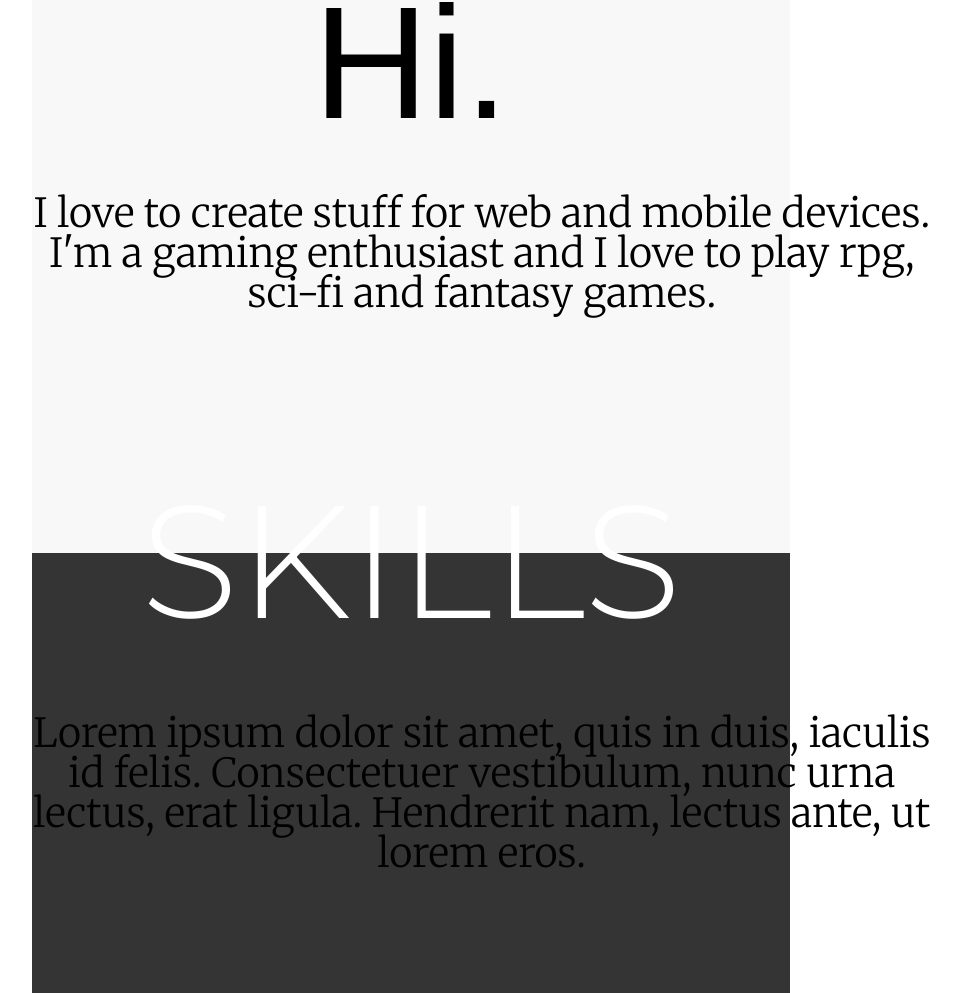
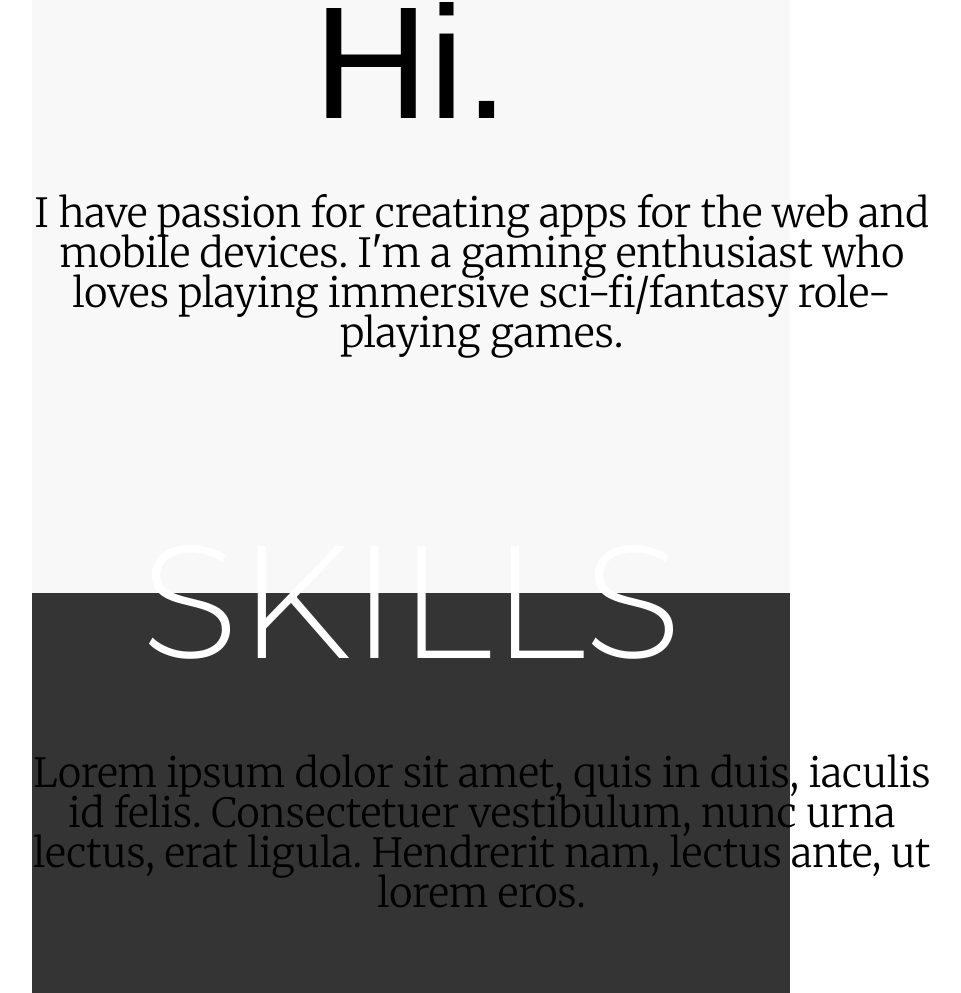
Before and after one commit to jsebaltazar/cv-css, a plain HTML site: page index.html in a window 1280 px wide. Shown: the part 1191-2184 px from the top of the page, without its empty margins (229-1190 px from the left). Drawn offline with Linux system fonts and the light colour scheme.

Commit message:
Updated index.html

```diff
--- a/index.html
+++ b/index.html
@@ -34,7 +34,7 @@
 	<div class="top-intro">
 		<img class="top-profile-pic" src="images\jesse.jpg" alt="profile-pic">
 		<h1 class="top-intro-r1">Hi.</h1>
-		<p class="top-greeting">I love to create stuff for web and mobile devices. I'm a gaming enthusiast and I love to play rpg, sci-fi and fantasy games.</p>
+		<p class="top-greeting">I have passion for creating apps for the web and mobile devices. I'm a gaming enthusiast who loves playing immersive sci-fi/fantasy role-playing games.</p>
 	</div>
 
 	<div class="mid-content">
```
